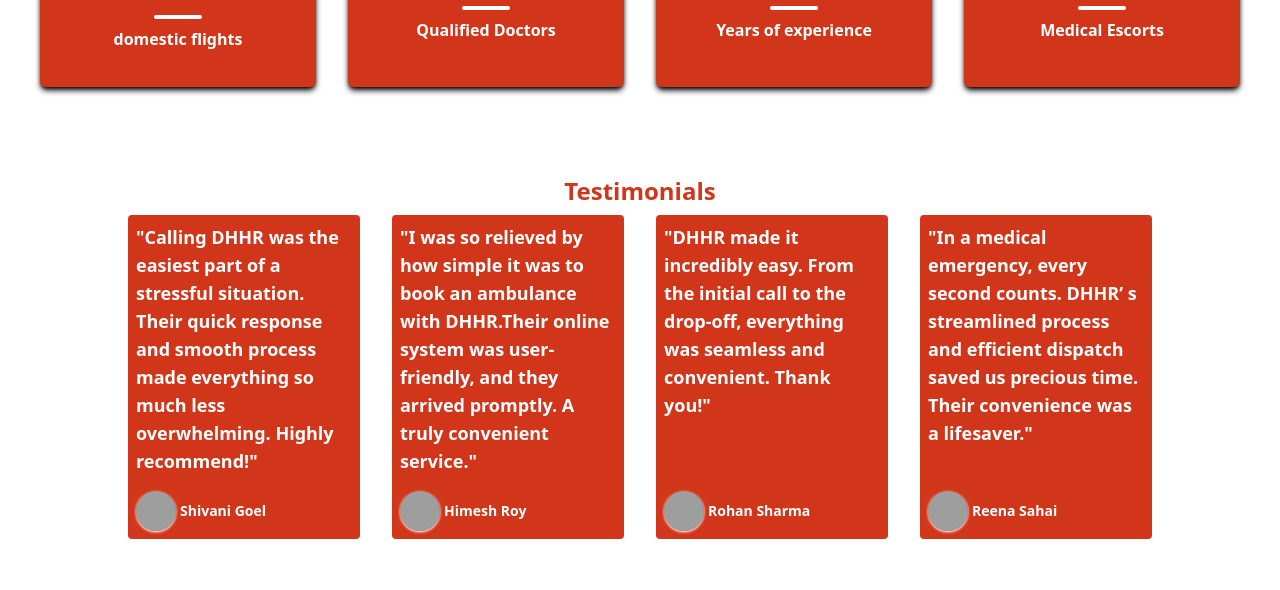
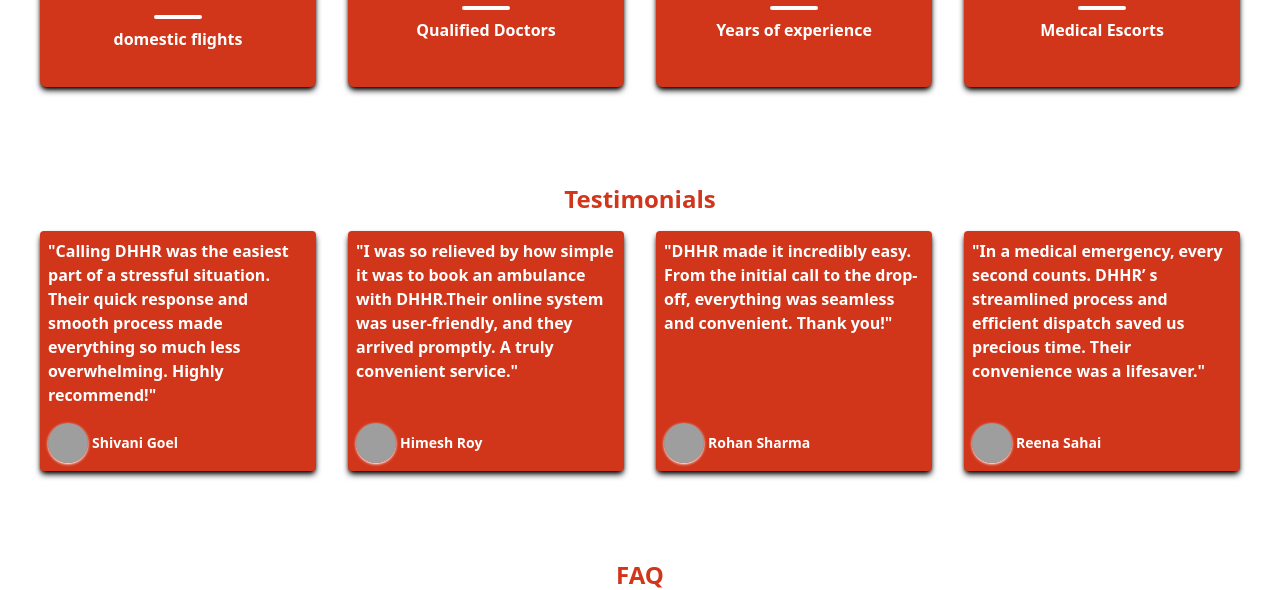
Before and after one commit to KaranSapra124/Air_Ambulance, a React (Vite) app: page / in a window 1280 px wide. Shown: the part 2740-3330 px from the top of the page. Built offline with nearby package versions, Linux system fonts and the light colour scheme; grey boxes are pictures that could not be loaded.

Commit message:
Added Animations to Testimonials section

```diff
--- a/src/Components/Home/Testimonial.jsx
+++ b/src/Components/Home/Testimonial.jsx
@@ -1,5 +1,6 @@
 import React from "react";
 import Container from "../Global/Container";
+import ScrollAnimation from "react-animate-on-scroll";
 
 const Testimonial = () => {
   const testimonialData = [
@@ -33,19 +34,29 @@ const Testimonial = () => {
     },
   ];
   return (
+    <ScrollAnimation animateIn="backInUp" duration={1.5}>
       <Container>
         <div>
-        <h1 className="text-center text-2xl text-primary-color font-bold my-2">
+          <h1 className="text-center text-2xl text-primary-color font-bold my-4">
             Testimonials
           </h1>
-        <div className="flex gap-8 max-w-screen-lg mx-auto">
+          <div className="flex gap-8 max-w-screen-xl mx-auto">
             {testimonialData?.map((elem, index) => {
               return (
-              <div className="flex flex-col p-2 w-full rounded gap-4 bg-primary-color">
-                <p className="text-white text-lg font-semibold">"{elem?.review}"</p>
+                <div className="flex flex-col shadow-md shadow-black hover:scale-105 transition-all p-2 w-full rounded gap-4 bg-primary-color">
+                  <p className="text-white text-md font-semibold">
+                    "{elem?.review}"
+                  </p>
                   <div className="flex mt-auto items-center">
-                  <img className="w-10 h-10 shadow shadow-white rounded-full" src={elem?.image} alt="" srcset="" />
-                  <h2 className="text-white text-sm font-semibold mx-1">{elem?.Name}</h2>
+                    <img
+                      className="w-10 h-10 shadow shadow-white rounded-full"
+                      src={elem?.image}
+                      alt=""
+                      srcset=""
+                    />
+                    <h2 className="text-white text-sm font-semibold mx-1">
+                      {elem?.Name}
+                    </h2>
                   </div>
                 </div>
               );
@@ -53,6 +64,7 @@ const Testimonial = () => {
           </div>
         </div>
       </Container>
+    </ScrollAnimation>
   );
 };
 
```
Lines whose indentation alone changed are shown as unchanged.
